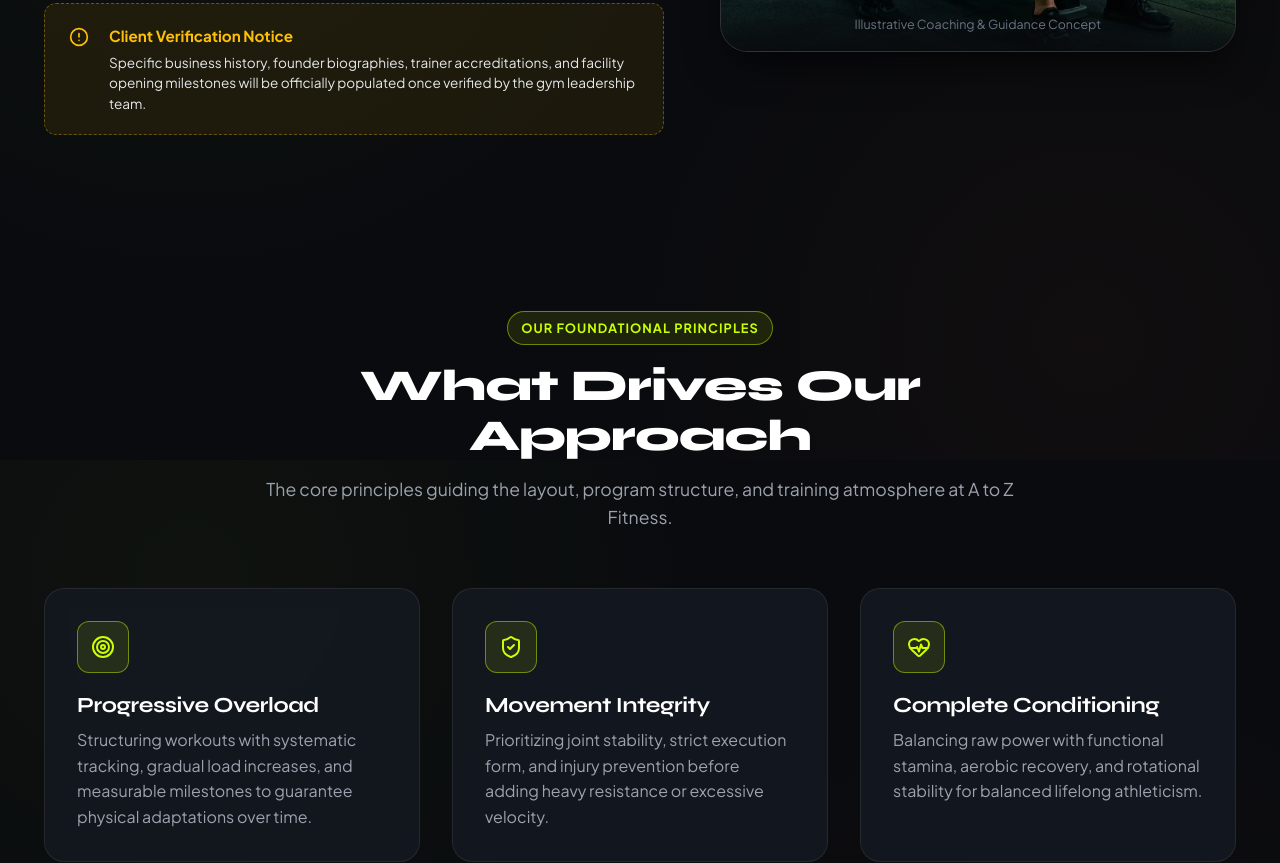
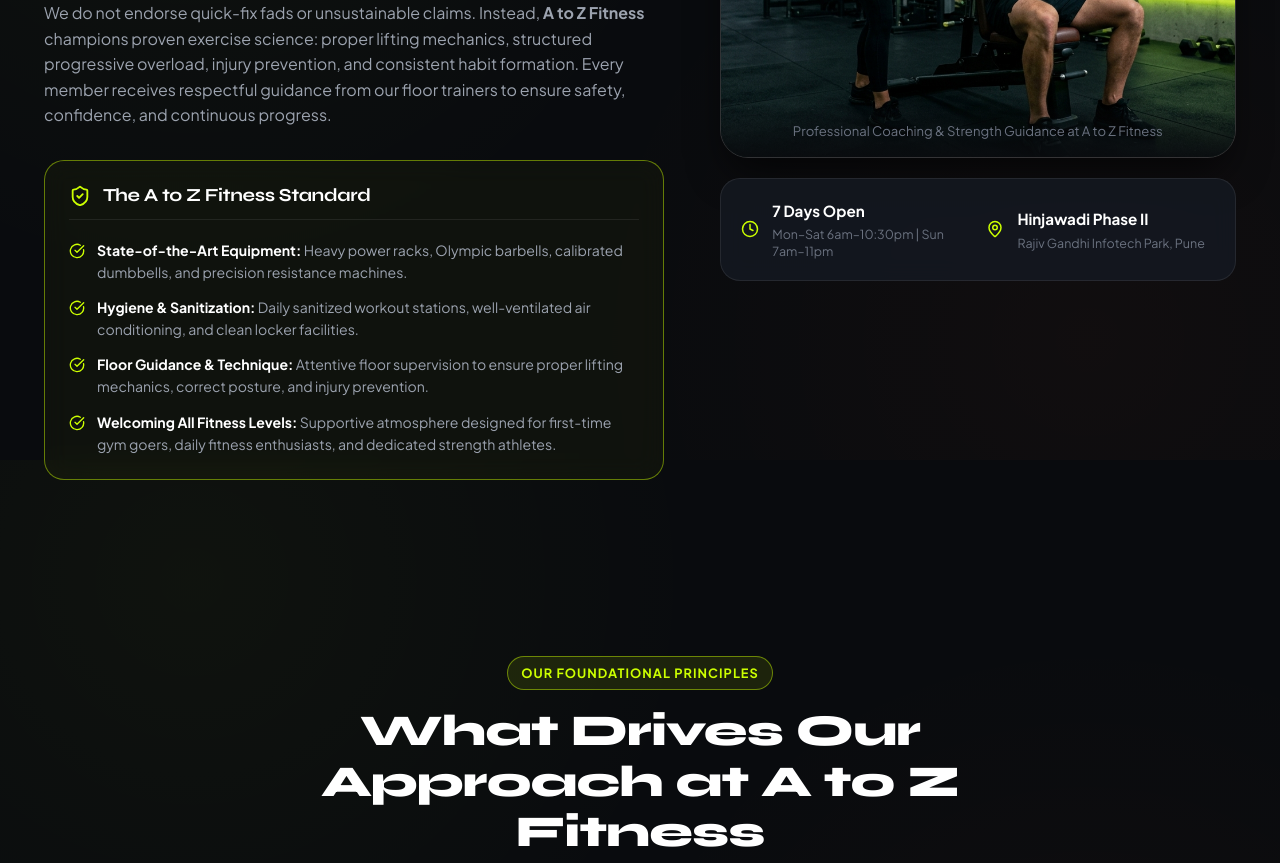
Before and after one commit to GamotechRepositories/AtoZFitness, a React (Vite) app: page /about in a window 1280 px wide. Shown: the part 1140-2003 px from the top of the page. Built offline with nearby package versions, Linux system fonts and the light colour scheme.

Commit message:
feat: enhance About page with comprehensive gym standards and A to Z Fitness branding, removing verification notice

```diff
--- a/src/pages/About.css
+++ b/src/pages/About.css
@@ -33,33 +33,57 @@
   margin-bottom: 1.2rem;
 }
 
-.client-verification-card {
-  display: flex;
-  gap: 1.25rem;
-  background: rgba(255, 193, 7, 0.08);
-  border: 1px dashed rgba(255, 193, 7, 0.35);
-  border-radius: var(--radius-md);
-  padding: 1.25rem 1.5rem;
+/* Commitment Card */
+.about-commitment-card {
+  padding: 1.5rem;
+  border: 1px solid var(--border-accent);
+  background: rgba(204, 255, 0, 0.03);
   margin-top: 2rem;
+  border-radius: var(--radius-lg);
 }
 
-.client-verification-card strong {
-  display: block;
-  color: #ffc107;
-  font-size: 0.95rem;
-  margin-bottom: 0.3rem;
+.commitment-header {
+  display: flex;
+  align-items: center;
+  gap: 0.75rem;
+  margin-bottom: 1.25rem;
+  padding-bottom: 0.75rem;
+  border-bottom: 1px solid var(--border-subtle);
 }
 
-.client-verification-card p {
-  font-size: 0.85rem;
-  color: #e5e7eb;
-  margin-bottom: 0;
-  line-height: 1.5;
+.commitment-icon {
+  color: var(--accent-primary);
 }
 
-.verification-icon-wrap {
+.commitment-header h4 {
+  font-size: 1.15rem;
+  margin: 0;
+  color: var(--text-white);
+}
+
+.commitment-list {
+  display: flex;
+  flex-direction: column;
+  gap: 0.85rem;
+}
+
+.commitment-item {
+  display: flex;
+  align-items: flex-start;
+  gap: 0.75rem;
+  font-size: 0.88rem;
+  line-height: 1.55;
+  color: var(--text-secondary);
+}
+
+.commitment-item strong {
+  color: var(--text-white);
+}
+
+.item-icon {
+  color: var(--accent-primary);
   flex-shrink: 0;
-  margin-top: 0.2rem;
+  margin-top: 3px;
 }
 
 .about-image-card {
@@ -72,7 +96,7 @@
 
 .about-story-img {
   width: 100%;
-  height: 480px;
+  height: 440px;
   object-fit: cover;
 }
 
@@ -82,10 +106,44 @@
   left: 0;
   right: 0;
   padding: 1rem 1.25rem;
-  background: linear-gradient(180deg, transparent 0%, rgba(9, 11, 14, 0.9) 100%);
+  background: linear-gradient(180deg, transparent 0%, rgba(9, 11, 14, 0.92) 100%);
+  font-size: 0.82rem;
+  color: var(--text-dim);
+  text-align: center;
+}
+
+/* Quick Stats below image */
+.about-quick-stats {
+  display: grid;
+  grid-template-columns: 1fr 1fr;
+  gap: 1rem;
+  margin-top: 1.25rem;
+  padding: 1.25rem;
+}
+
+.quick-stat-item {
+  display: flex;
+  align-items: center;
+  gap: 0.85rem;
+}
+
+.stat-icon {
+  color: var(--accent-primary);
+  flex-shrink: 0;
+}
+
+.quick-stat-item strong {
+  display: block;
+  font-size: 0.95rem;
+  color: var(--text-white);
+  margin-bottom: 0.2rem;
+}
+
+.quick-stat-item span {
   font-size: 0.78rem;
   color: var(--text-dim);
-  text-align: center;
+  line-height: 1.35;
+  display: block;
 }
 
 /* Value Cards */
@@ -110,6 +168,47 @@
 .value-card h3 {
   font-size: 1.35rem;
   margin-bottom: 0.6rem;
+}
+
+/* Facility Standards Grid */
+.standards-grid {
+  margin-top: 1rem;
+}
+
+.standard-feature-card {
+  padding: 1.75rem 1.5rem;
+  transition: transform var(--transition-fast), border-color var(--transition-fast);
+}
+
+.standard-feature-card:hover {
+  transform: translateY(-4px);
+  border-color: var(--border-accent);
+}
+
+.standard-icon {
+  width: 48px;
+  height: 48px;
+  border-radius: var(--radius-md);
+  background: rgba(204, 255, 0, 0.08);
+  border: 1px solid var(--border-accent);
+  color: var(--accent-primary);
+  display: flex;
+  align-items: center;
+  justify-content: center;
+  margin-bottom: 1.25rem;
+}
+
+.standard-feature-card h4 {
+  font-size: 1.15rem;
+  margin-bottom: 0.6rem;
+  color: var(--text-white);
+}
+
+.standard-feature-card p {
+  font-size: 0.88rem;
+  color: var(--text-secondary);
+  line-height: 1.55;
+  margin: 0;
 }
 
 /* Services Overview */
@@ -143,28 +242,68 @@
   margin-bottom: 0.85rem;
 }
 
-/* Credentials Placeholder Card */
-.credentials-placeholder-card {
+/* Credentials Feature Card */
+.credentials-feature-card {
   text-align: center;
-  padding: 3.5rem 2rem;
-  max-width: 680px;
+  padding: 3.5rem 2.5rem;
+  max-width: 840px;
   margin: 0 auto;
 }
 
-.creds-icon {
-  color: #ffc107;
-  margin: 0 auto 1.25rem auto;
+.creds-icon-box {
+  width: 68px;
+  height: 68px;
+  border-radius: var(--radius-full);
+  background: rgba(204, 255, 0, 0.1);
+  border: 1px solid var(--border-accent);
+  color: var(--accent-primary);
+  display: flex;
+  align-items: center;
+  justify-content: center;
+  margin: 0 auto 1.5rem auto;
+  box-shadow: 0 0 24px var(--accent-glow);
 }
 
-.credentials-placeholder-card h3 {
-  font-size: 1.6rem;
-  margin-bottom: 0.75rem;
+.credentials-feature-card h3 {
+  font-size: 1.85rem;
+  margin-bottom: 1rem;
+  color: var(--text-white);
 }
 
-.credentials-placeholder-card p {
-  font-size: 0.95rem;
-  margin-bottom: 1.5rem;
-  line-height: 1.6;
+.credentials-feature-card p {
+  font-size: 1.02rem;
+  margin-bottom: 2rem;
+  line-height: 1.7;
+  color: var(--text-secondary);
+  max-width: 720px;
+  margin-left: auto;
+  margin-right: auto;
+}
+
+.credentials-pills-row {
+  display: flex;
+  justify-content: center;
+  flex-wrap: wrap;
+  gap: 0.75rem;
+  margin-bottom: 2.25rem;
+}
+
+.cred-badge {
+  background: rgba(255, 255, 255, 0.05);
+  border: 1px solid var(--border-medium);
+  padding: 0.5rem 1rem;
+  border-radius: var(--radius-full);
+  font-size: 0.85rem;
+  font-weight: 600;
+  color: var(--accent-primary);
+}
+
+.credentials-actions {
+  display: flex;
+  justify-content: center;
+  align-items: center;
+  flex-wrap: wrap;
+  gap: 1rem;
 }
 
 @media (max-width: 1024px) {
@@ -174,4 +313,7 @@
   .about-story-img {
     height: 360px;
   }
+  .about-quick-stats {
+    grid-template-columns: 1fr;
+  }
 }
--- a/src/pages/About.jsx
+++ b/src/pages/About.jsx
@@ -1,11 +1,30 @@
 import React from 'react';
 import { Link } from 'react-router-dom';
-import { Dumbbell, Target, ShieldCheck, HeartPulse, Sparkles, ArrowRight, AlertCircle, Award, CheckCircle } from 'lucide-react';
+import {
+  Dumbbell,
+  Target,
+  ShieldCheck,
+  HeartPulse,
+  Sparkles,
+  ArrowRight,
+  Award,
+  CheckCircle,
+  Activity,
+  Flame,
+  Clock,
+  MapPin,
+  MessageCircle,
+  Phone
+} from 'lucide-react';
 import { brandInfo, proposedPrograms } from '../data/gymData';
 import coachingImg from '../assets/images/coaching.jpg';
 import './About.css';
 
 export default function About() {
+  const whatsappUrl = `https://wa.me/${brandInfo.contactPlaceholders.whatsappRaw}?text=${encodeURIComponent(
+    `Hi ${brandInfo.name}, I would like to enquire about membership and training facilities.`
+  )}`;
+
   return (
     <div className="about-page">
       {/* Page Header */}
@@ -13,11 +32,11 @@
         <div className="container">
           <span className="section-tag">
             <Sparkles size={14} />
-            About A to Z Fitness
+            About {brandInfo.name}
           </span>
           <h1>Purpose, Discipline & Complete Progression</h1>
           <p className="page-header-lead">
-            Learn about our core fitness philosophy and how A to Z Fitness is structuring an athletic training community tailored for real, sustainable progress.
+            Discover our fitness philosophy and how {brandInfo.name} provides an elite, welcoming training environment engineered for strength, health, and lifelong physical transformation in Hinjawadi, Pune.
           </p>
         </div>
       </section>
@@ -30,25 +49,38 @@
               <span className="section-tag">Core Philosophy</span>
               <h2>Building Strength From A to Z</h2>
               <p className="story-lead">
-                At <strong>{brandInfo.name}</strong>, our vision is built around intentional fitness. We recognize that athletic improvement is not a shortcut or a temporary phase—it is a methodical journey encompassing progressive strength, cardiovascular conditioning, mobility, and recovery.
+                At <strong>{brandInfo.name}</strong>, our vision is built around intentional, results-driven fitness. We recognize that athletic improvement is not a shortcut or a temporary phase—it is a methodical journey encompassing progressive strength, cardiovascular conditioning, mobility, and recovery.
               </p>
               <p>
-                Our facility is planned to provide purposeful training environments where members can train with focus, whether executing fundamental barbell lifts, building core strength and mobility, or pushing cardiovascular endurance.
+                Located in Hinjawadi Phase II, Pune, <strong>{brandInfo.name}</strong> provides a premier training floor equipped for every stage of your fitness journey. Whether you are executing heavy compound barbell lifts in our power rack zone, mastering dumbbell movements, pushing cardiovascular endurance on modern running decks, or strengthening your core on dedicated exercise mats, our gym gives you the space and equipment to train with absolute purpose.
               </p>
               <p>
-                We do not endorse fads or unsubstantiated claims. Instead, our workout framework emphasizes proper mechanics, progressive overload, injury prevention, and consistent habit formation.
+                We do not endorse quick-fix fads or unsustainable claims. Instead, <strong>{brandInfo.name}</strong> champions proven exercise science: proper lifting mechanics, structured progressive overload, injury prevention, and consistent habit formation. Every member receives respectful guidance from our floor trainers to ensure safety, confidence, and continuous progress.
               </p>
 
-              {/* Strict Client Verification Notice */}
-              <div className="client-verification-card">
-                <div className="verification-icon-wrap">
-                  <AlertCircle size={20} color="#ffc107" />
+              {/* The A to Z Fitness Standard Box */}
+              <div className="about-commitment-card card">
+                <div className="commitment-header">
+                  <ShieldCheck size={22} className="commitment-icon" />
+                  <h4>The {brandInfo.name} Standard</h4>
                 </div>
-                <div>
-                  <strong>Client Verification Notice</strong>
-                  <p>
-                    Specific business history, founder biographies, trainer accreditations, and facility opening milestones will be officially populated once verified by the gym leadership team.
-                  </p>
+                <div className="commitment-list">
+                  <div className="commitment-item">
+                    <CheckCircle size={16} className="item-icon" />
+                    <span><strong>State-of-the-Art Equipment:</strong> Heavy power racks, Olympic barbells, calibrated dumbbells, and precision resistance machines.</span>
+                  </div>
+                  <div className="commitment-item">
+                    <CheckCircle size={16} className="item-icon" />
+                    <span><strong>Hygiene & Sanitization:</strong> Daily sanitized workout stations, well-ventilated air conditioning, and clean locker facilities.</span>
+                  </div>
+                  <div className="commitment-item">
+                    <CheckCircle size={16} className="item-icon" />
+                    <span><strong>Floor Guidance & Technique:</strong> Attentive floor supervision to ensure proper lifting mechanics, correct posture, and injury prevention.</span>
+                  </div>
+                  <div className="commitment-item">
+                    <CheckCircle size={16} className="item-icon" />
+                    <span><strong>Welcoming All Fitness Levels:</strong> Supportive atmosphere designed for first-time gym goers, daily fitness enthusiasts, and dedicated strength athletes.</span>
+                  </div>
                 </div>
               </div>
             </div>
@@ -57,11 +89,29 @@
               <div className="about-image-card">
                 <img
                   src={coachingImg}
-                  alt="Representative athletic training session"
+                  alt={`Athletic training and guidance at ${brandInfo.name}`}
                   className="about-story-img"
                 />
                 <div className="about-img-caption">
-                  <span>Illustrative Coaching & Guidance Concept</span>
+                  <span>Professional Coaching & Strength Guidance at {brandInfo.name}</span>
+                </div>
+              </div>
+
+              {/* Fast Stats Box */}
+              <div className="about-quick-stats card">
+                <div className="quick-stat-item">
+                  <Clock size={18} className="stat-icon" />
+                  <div>
+                    <strong>7 Days Open</strong>
+                    <span>Mon–Sat 6am–10:30pm | Sun 7am–11pm</span>
+                  </div>
+                </div>
+                <div className="quick-stat-item">
+                  <MapPin size={18} className="stat-icon" />
+                  <div>
+                    <strong>Hinjawadi Phase II</strong>
+                    <span>Rajiv Gandhi Infotech Park, Pune</span>
+                  </div>
                 </div>
               </div>
             </div>
@@ -69,14 +119,14 @@
         </div>
       </section>
 
-      {/* Fitness Values Pillars */}
+      {/* Universal Gym Pillars / Foundational Principles */}
       <section className="section-padding bg-darker">
         <div className="container">
           <div className="section-header">
             <span className="section-tag">Our Foundational Principles</span>
-            <h2>What Drives Our Approach</h2>
+            <h2>What Drives Our Approach at {brandInfo.name}</h2>
             <p className="section-subtitle">
-              The core principles guiding the layout, program structure, and training atmosphere at A to Z Fitness.
+              The core principles guiding the layout, program structure, and training atmosphere at {brandInfo.name}.
             </p>
           </div>
 
@@ -87,7 +137,7 @@
               </div>
               <h3>Progressive Overload</h3>
               <p>
-                Structuring workouts with systematic tracking, gradual load increases, and measurable milestones to guarantee physical adaptations over time.
+                Structuring workouts with systematic tracking, gradual load increases, and measurable milestones to guarantee physical adaptations and muscle development over time at {brandInfo.name}.
               </p>
             </div>
 
@@ -95,9 +145,9 @@
               <div className="value-icon-box">
                 <ShieldCheck size={24} />
               </div>
-              <h3>Movement Integrity</h3>
+              <h3>Movement Integrity & Safety</h3>
               <p>
-                Prioritizing joint stability, strict execution form, and injury prevention before adding heavy resistance or excessive velocity.
+                Prioritizing joint stability, strict execution form, and injury prevention before adding heavy resistance or excessive velocity, ensuring safe lifelong training for every member.
               </p>
             </div>
 
@@ -105,23 +155,62 @@
               <div className="value-icon-box">
                 <HeartPulse size={24} />
               </div>
-              <h3>Complete Conditioning</h3>
+              <h3>Complete Conditioning & Recovery</h3>
               <p>
-                Balancing raw power with functional stamina, aerobic recovery, and rotational stability for balanced lifelong athleticism.
+                Balancing raw muscular power with functional stamina, cardiovascular capacity, core stabilization, and post-workout mobility for balanced overall physical health.
               </p>
             </div>
           </div>
         </div>
       </section>
 
-      {/* Planned Services Overview */}
+      {/* Facility Highlights / Standards Applicable to All Premier Gyms */}
       <section className="section-padding">
+        <div className="container">
+          <div className="section-header">
+            <span className="section-tag">Facility Standards</span>
+            <h2>Designed for Comprehensive Physical Health</h2>
+            <p className="section-subtitle">
+              At {brandInfo.name}, our training floor is logically divided into dedicated zones to support every phase of your workout without clutter or interruptions.
+            </p>
+          </div>
+
+          <div className="grid-4 standards-grid">
+            <div className="card standard-feature-card">
+              <div className="standard-icon"><Dumbbell size={22} /></div>
+              <h4>Free Weights Zone</h4>
+              <p>Dumbbells from 2.5 kg to 50+ kg, Olympic bars, bumper plates, and multi-angle adjustable incline and flat benches.</p>
+            </div>
+
+            <div className="card standard-feature-card">
+              <div className="standard-icon"><Activity size={22} /></div>
+              <h4>Cardio Arena</h4>
+              <p>High-performance running decks, stationary exercise bikes, cross-trainers, and rowing machines for heart health and endurance.</p>
+            </div>
+
+            <div className="card standard-feature-card">
+              <div className="standard-icon"><Flame size={22} /></div>
+              <h4>Core & Mobility Area</h4>
+              <p>Dedicated matted zone with exercise mats, medicine balls, stability balls, and bands for core stability and stretching.</p>
+            </div>
+
+            <div className="card standard-feature-card">
+              <div className="standard-icon"><ShieldCheck size={22} /></div>
+              <h4>Hygiene & Amenities</h4>
+              <p>Clean air-conditioned interior, sanitized workout stations, secure locker spaces, and hygienic restroom facilities.</p>
+            </div>
+          </div>
+        </div>
+      </section>
+
+      {/* Workout Disciplines Overview */}
+      <section className="section-padding bg-darker">
         <div className="container">
           <div className="services-overview-header">
             <div>
-              <span className="section-tag">Planned Offering</span>
-              <h2>Proposed Service Categories</h2>
-              <p>An initial overview of the workout formats planned for A to Z Fitness:</p>
+              <span className="section-tag">Structured Programs</span>
+              <h2>Workout Disciplines at {brandInfo.name}</h2>
+              <p>Explore the 6 structured fitness disciplines offered to members of {brandInfo.name}:</p>
             </div>
             <Link to="/programs" className="btn btn-outline">
               <span>View All Programs</span>
@@ -131,14 +220,14 @@
 
           <div className="grid-2">
             {proposedPrograms.map((prog) => (
-              <div key={prog.id} className="service-item-row card">
+              <div key={prog.id} className="service-item-row card card-hover-glow">
                 <div className="service-bullet">
                   <CheckCircle size={18} color="var(--accent-primary)" />
                 </div>
                 <div>
                   <h4>{prog.name}</h4>
                   <p>{prog.tagline}</p>
-                  <span className="badge badge-neutral">{prog.category}</span>
+                  <span className="badge badge-accent">{prog.category}</span>
                 </div>
               </div>
             ))}
@@ -146,16 +235,44 @@
         </div>
       </section>
 
-      {/* Client Credentials Placeholder */}
-      <section className="section-padding bg-darker">
+      {/* Staff & Coaching Standards Section */}
+      <section className="section-padding">
         <div className="container">
-          <div className="credentials-placeholder-card card">
-            <Award size={36} className="creds-icon" />
-            <h3>Certifications & Staff Credentials</h3>
+          <div className="credentials-feature-card card">
+            <div className="creds-icon-box">
+              <Award size={36} />
+            </div>
+            <h3>Certified Coaching & Training Standards at {brandInfo.name}</h3>
             <p>
-              Official coach profiles, national fitness accreditations, and verified trainer rosters for A to Z Fitness will be displayed here upon official client provision.
+              At <strong>{brandInfo.name}</strong>, our training philosophy is guided by certified exercise science. Our floor instructors and personal coaches specialize in exercise physiology, functional biomechanics, safe lifting techniques, and personalized goal tracking. Whether you are stepping into a gym for the very first time or pushing past an advanced fitness plateau, our team ensures every rep counts.
             </p>
-            <div className="badge badge-placeholder">Awaiting Official Client Details</div>
+
+            <div className="credentials-pills-row">
+              <span className="cred-badge">✓ Certified Floor Trainers</span>
+              <span className="cred-badge">✓ Proper Lifting Form & Technique</span>
+              <span className="cred-badge">✓ Personalized Routine Guidance</span>
+              <span className="cred-badge">✓ Injury Prevention & CPR/AED Ready</span>
+            </div>
+
+            <div className="credentials-actions">
+              <Link to="/programs" className="btn btn-primary">
+                <span>Explore Training Programs</span>
+                <ArrowRight size={16} />
+              </Link>
+              <a
+                href={whatsappUrl}
+                target="_blank"
+                rel="noopener noreferrer"
+                className="btn btn-whatsapp"
+              >
+                <MessageCircle size={16} />
+                <span>Chat with {brandInfo.name}</span>
+              </a>
+              <Link to="/contact" className="btn btn-outline">
+                <Phone size={16} />
+                <span>Call & Visit Us</span>
+              </Link>
+            </div>
           </div>
         </div>
       </section>
```
